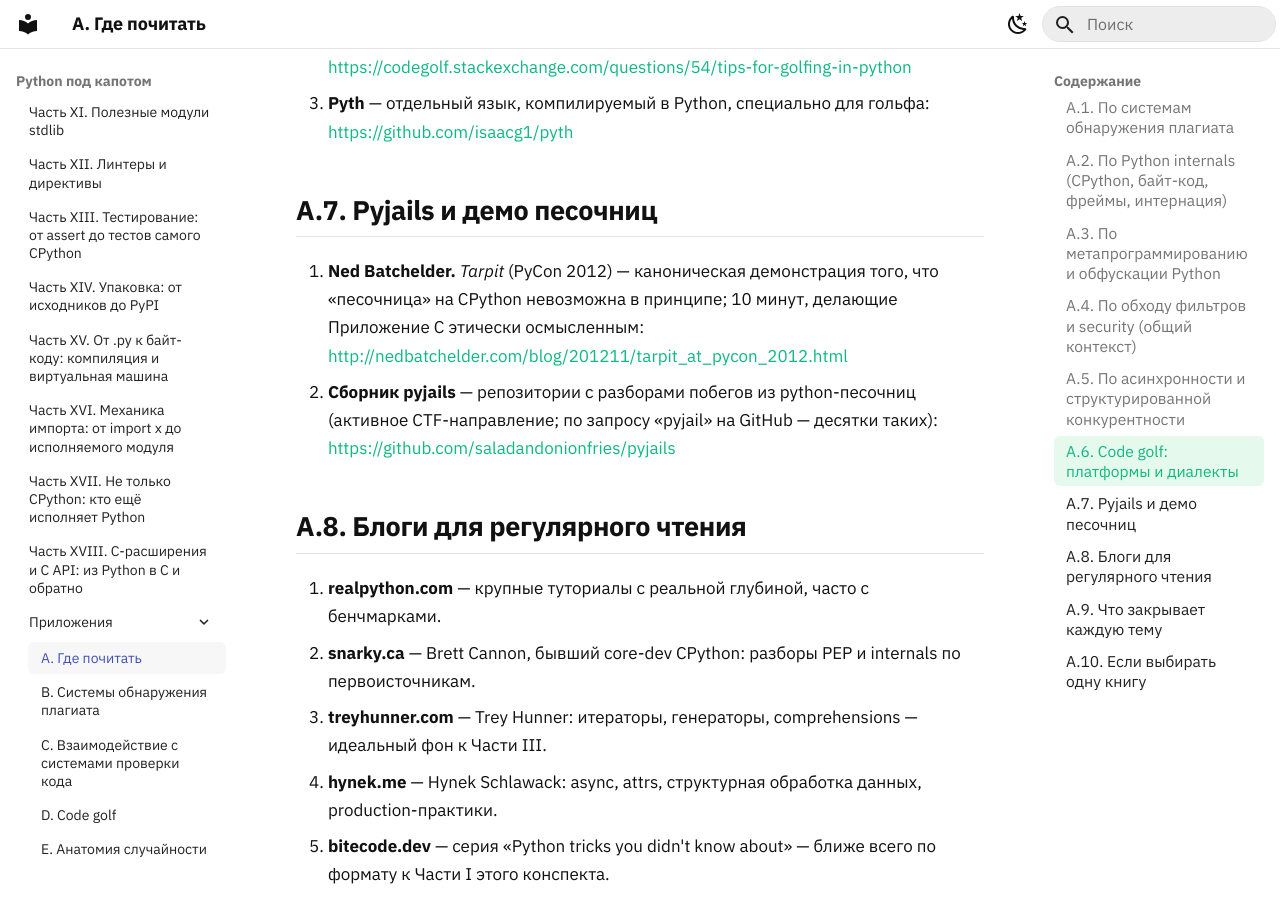
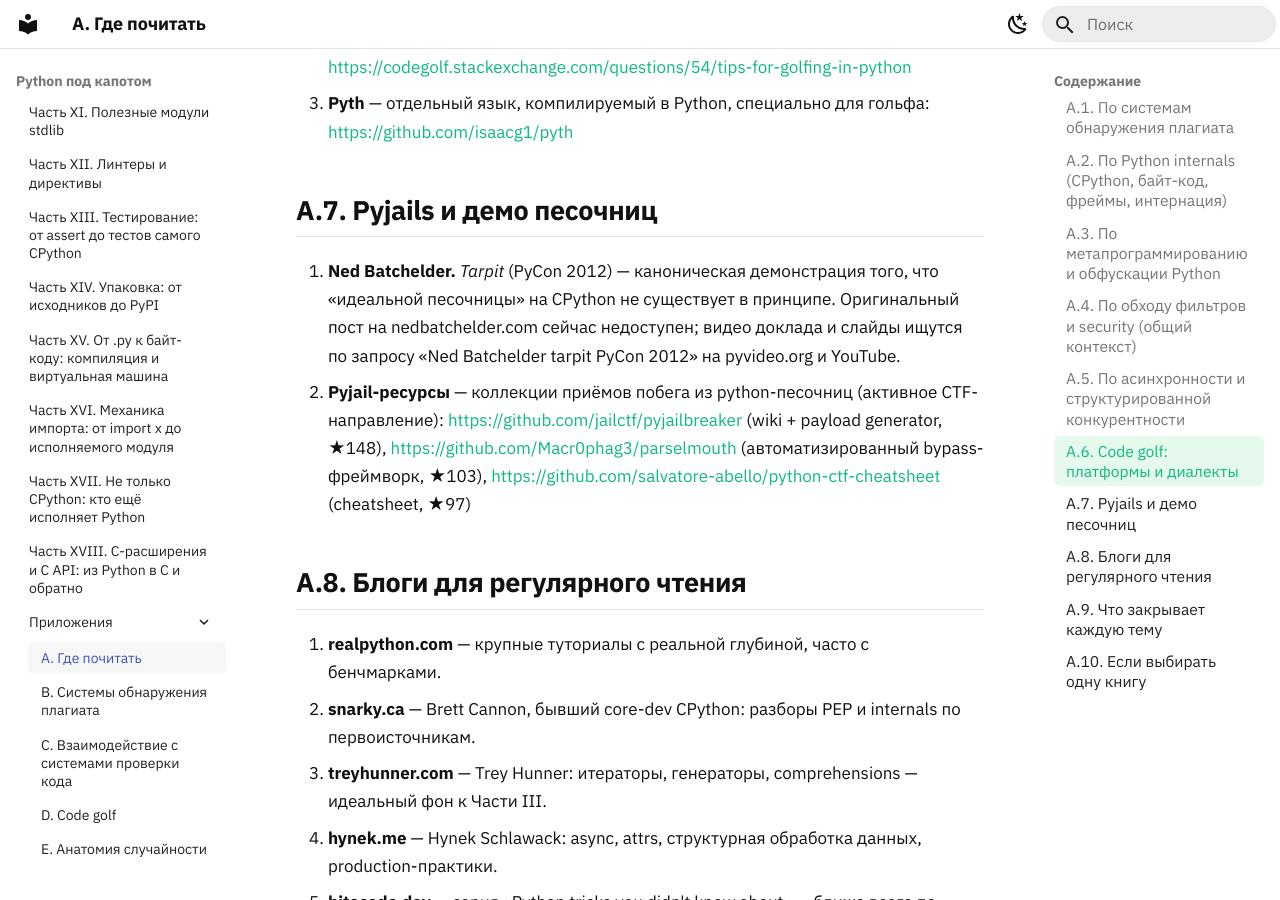
Before and after one commit to n3xumc0r3/py-underhood, an MkDocs documentation site: the page built from book/appendix-a-references.md, in a window 1280 px wide and 900 px high, scrolled down 5529 px. Built offline with MkDocs 1.6.1 and Material for MkDocs 9.7.7, drawn with Linux system fonts in a browser that asks for light colours.

Commit message:
Fix broken URLs: nedbatchelder tarpit, pyjails repo, schutzwerk MT19937

```diff
--- a/book/appendix-a-references.md
+++ b/book/appendix-a-references.md
@@ -109,8 +109,8 @@
 
 ## A.7. Pyjails и демо песочниц { #A.7 }
 
-80. **Ned Batchelder.** *Tarpit* (PyCon 2012) — каноническая демонстрация того, что «песочница» на CPython невозможна в принципе; 10 минут, делающие Приложение C этически осмысленным: http://nedbatchelder.com/blog/201211/tarpit_at_pycon_2012.html
-81. **Сборник pyjails** — репозитории с разборами побегов из python-песочниц (активное CTF-направление; по запросу «pyjail» на GitHub — десятки таких): https://github.com/saladandonionfries/pyjails
+80. **Ned Batchelder.** *Tarpit* (PyCon 2012) — каноническая демонстрация того, что «идеальной песочницы» на CPython не существует в принципе. Оригинальный пост на nedbatchelder.com сейчас недоступен; видео доклада и слайды ищутся по запросу «Ned Batchelder tarpit PyCon 2012» на pyvideo.org и YouTube.
+81. **Pyjail-ресурсы** — коллекции приёмов побега из python-песочниц (активное CTF-направление): https://github.com/jailctf/pyjailbreaker (wiki + payload generator, ★148), https://github.com/Macr0phag3/parselmouth (автоматизированный bypass-фреймворк, ★103), https://github.com/salvatore-abello/python-ctf-cheatsheet (cheatsheet, ★97)
 
 ## A.8. Блоги для регулярного чтения { #A.8 }
 
```
Also changed, not shown: book/appendix-e-randomness.md (+1 -1 lines).
